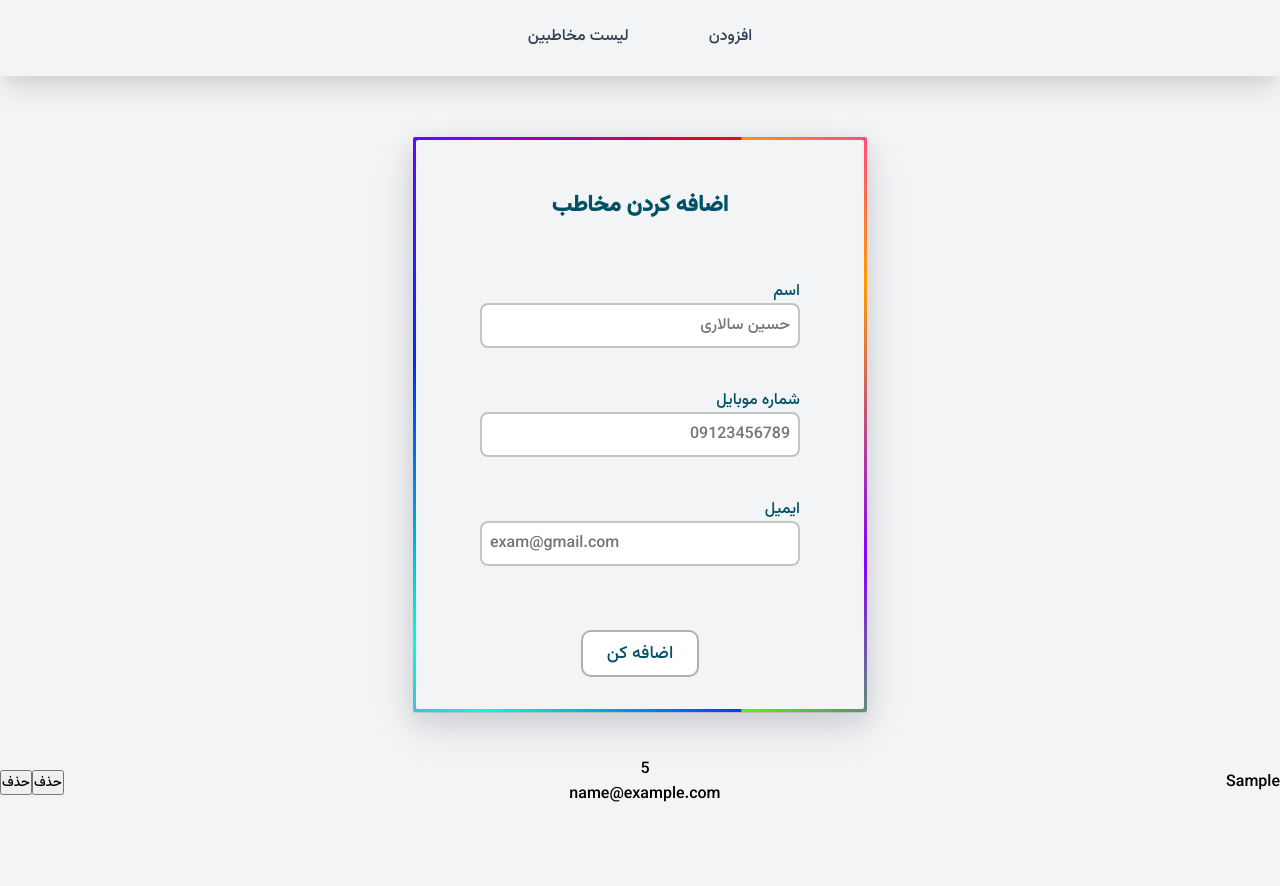
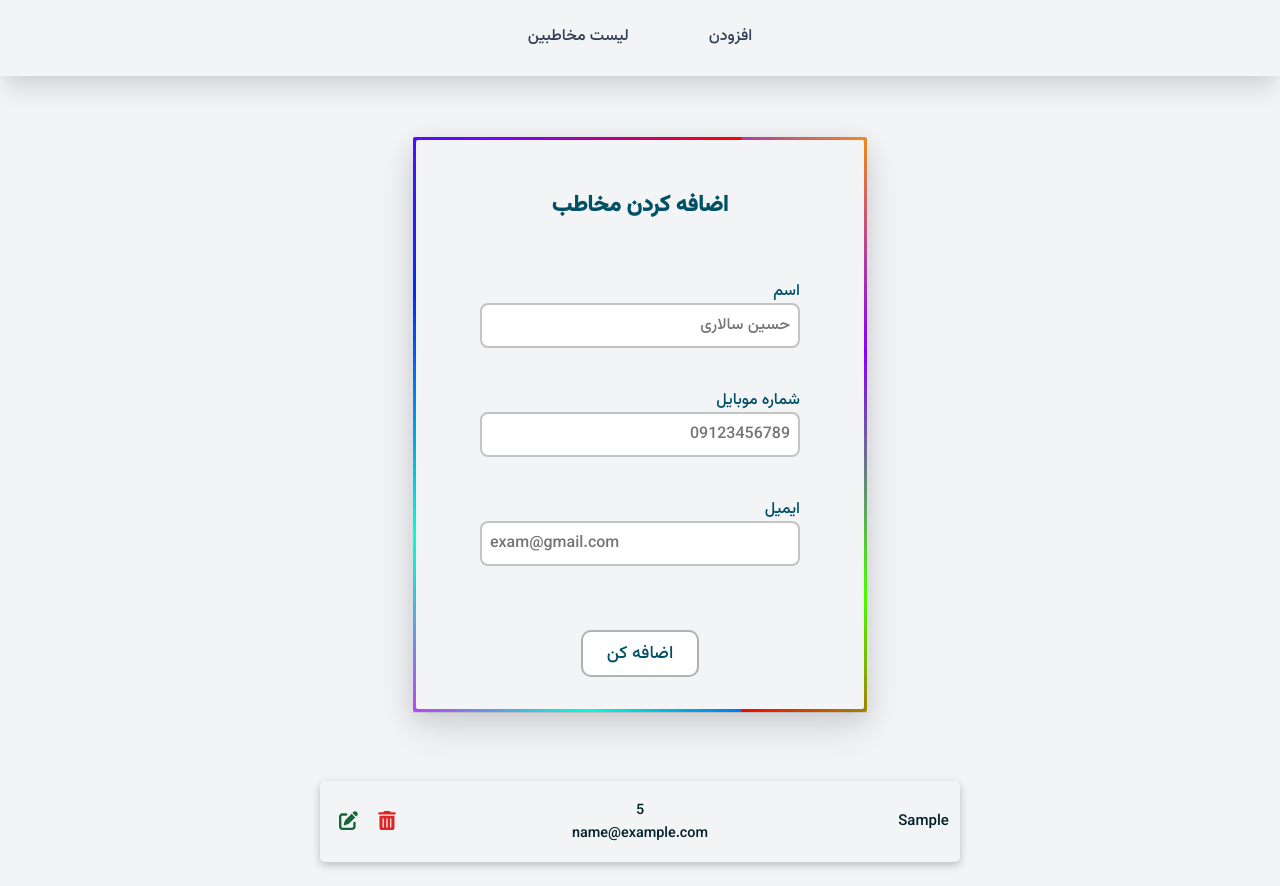
Before and after one commit to Hooseinsalari/contacts-list, a React (Create React App) app: page / in a window 1280 px wide. Both pictures are taken after typing "Sample", "5", "name@example.com" into the empty fields and a click on the button "اضافه کن". Before the commit the page ends 807 px from the top, so only its background shows below. Built offline with nearby package versions, Linux system fonts and the light colour scheme.

Commit message:
add style to contact list

```diff
--- a/src/components/AddContact.module.css
+++ b/src/components/AddContact.module.css
@@ -28,6 +28,7 @@
   height: calc(100% + 6px);
   background: linear-gradient(
     45deg,
+    #ff0000,
     #48ff00,
     #8400ff,
     #ff9d00,
--- a/src/components/ContactsList.js
+++ b/src/components/ContactsList.js
@@ -2,6 +2,10 @@ import React from "react";
 
 // style
 import styles from "./ContactsList.module.css";
+
+// icons
+import trash from "../svg/trash-can-solid.svg";
+import edit from "../svg/pen-to-square-solid.svg";
 
 const ContactsList = ({ contacts, deleteHandler }) => {
   return (
@@ -22,8 +26,12 @@ const ContactsList = ({ contacts, deleteHandler }) => {
           </div>
 
           <div className={styles['contList__btns']}>
-              <button onClick={() => deleteHandler(contact.id)}>حذف</button>
-              <button onClick={() => deleteHandler(contact.id)}>حذف</button>
+              <button className={styles['contList__trash-btn']} onClick={() => deleteHandler(contact.id)}>
+                <img src={trash} alt="trash" />
+              </button>
+              <button className={styles['contList__edit-btn']} onClick={() => deleteHandler(contact.id)}>
+                <img src={edit} alt="edit" />
+              </button>
           </div>
         </div>
       ))}
--- a/src/components/ContactsList.module.css
+++ b/src/components/ContactsList.module.css
@@ -1,6 +1,130 @@
 
 .contList__item {
-    display: flex;
+    display: grid;
+    grid-template-columns: repeat(3, 1fr);
     align-items: center;
     justify-content: space-between;
+    width: 40rem;
+    background-color: #f3f4f6;
+    box-shadow: rgba(0, 0, 0, 0.24) 0px 3px 8px;
+    margin: 1.5rem auto;
+    padding: 1.1rem .7rem;
+    border-radius: 5px;
+    transition: .4s ease;
+    color: #002029;
 }
+
+.contList__item:hover {
+    box-shadow: rgba(0, 0, 0, 0.35) 0px 5px 15px;
+    color: #000;
+}
+
+
+.contList__name {
+    text-align: right;
+    font-size: 15px;
+}
+
+.contList__data {
+    text-align: center;
+    font-size: .9rem;
+}
+
+.contList__btns {
+    text-align: left;
+}
+
+.contList__btns img {
+    width: 1.2rem;
+    height: 1.2rem;
+    padding-bottom: 0;
+    margin-top: 5px;
+}
+
+.contList__trash-btn {
+    cursor: pointer;
+    background-color: #f3f4f6;
+    border-radius: 5px;
+    padding: 3px 8px;
+    margin-left: 3px;
+    border: none;
+    transition: .4s ease;
+}
+
+.contList__edit-btn {
+    cursor: pointer;
+    background-color: #f3f4f6;
+    border-radius: 5px;
+    padding: 3px 8px;
+    border: none;
+    transition: .4s ease;
+}
+
+.contList__edit-btn:hover , .contList__trash-btn:hover {
+    box-shadow: rgba(99, 99, 99, 0.2) 0px 2px 8px 0px;
+}
+
+/* responsive */
+@media (max-width:674px) {
+    .contList__item {
+        width: 32rem;
+    }
+
+    .contList__name {
+        font-size: 14px;
+    }
+
+    .contList__data {
+        font-size: .85rem;
+    }
+
+    .contList__btns img {
+        width: 1.1rem;
+        height: 1.1rem;
+    }
+}
+
+@media (max-width:540px) {
+    .contList__item {
+        width: 27rem;
+    }
+
+    .contList__btns img {
+        width: 1rem;
+        height: 1rem;
+    }
+}
+
+@media (max-width:460px) {
+    .contList__item {
+        width: auto;
+        margin: 1.5rem 2rem;
+        grid-template-rows: repeat(3, 1fr);
+        row-gap: 1.5rem;
+        grid-template-columns: none;
+        text-align: center;
+        justify-content: center;
+    }
+
+    .contList__name {
+        text-align: center;
+        font-size: 16px;
+    }
+
+    .contList__data {
+        font-size: .9rem;
+    }
+
+    .contList__btns {
+        text-align: center;
+    }
+
+    .contList__btns img {
+        width: 1.2rem;
+        height: 1.2rem;
+    }
+
+    .contList__trash-btn , .contList__edit-btn {
+        margin: 0 .5rem;
+    }
+}
```
Also changed, not shown: src/svg/pen-to-square-solid.svg (added), src/svg/trash-can-solid.svg (added).
